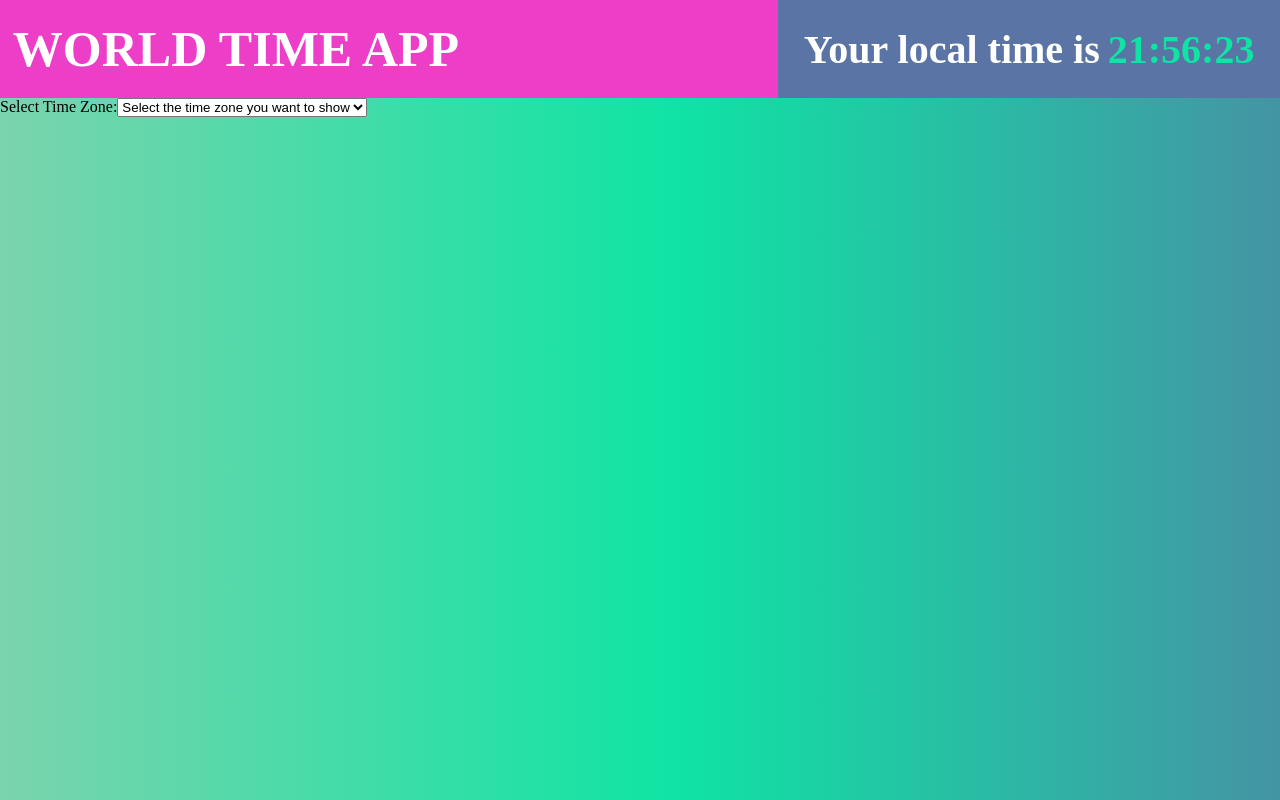
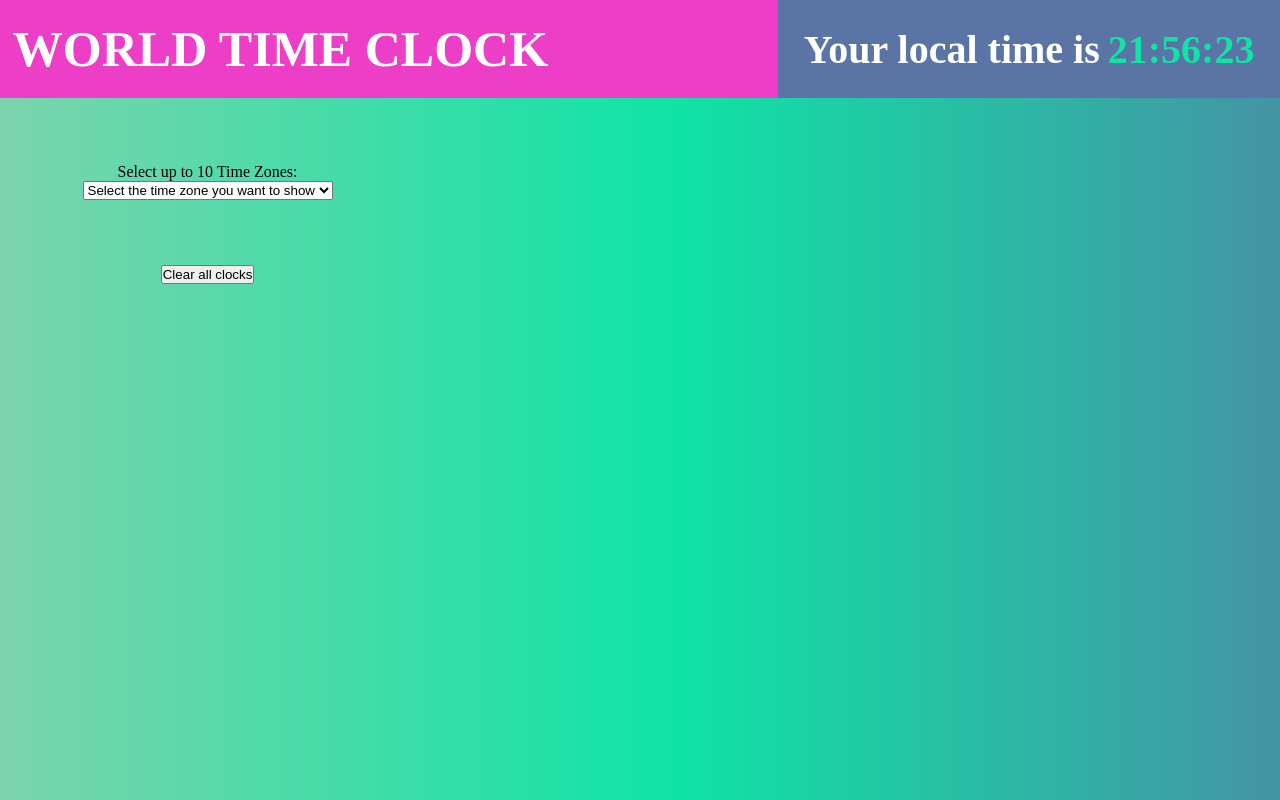
Before and after one commit to FLSfreedom/world-time-zones, a React (Vite) app: page / in a window 1280 px wide. Built offline with nearby package versions, Linux system fonts and the light colour scheme.

Commit message:
New button that allows to clear all the selected clocks at the same time

```diff
--- a/src/components/NavBar/NavBar.jsx
+++ b/src/components/NavBar/NavBar.jsx
@@ -7,7 +7,7 @@ const NavBar = () => {
   return (
     <div className="navBarMainStyle">
         <div className='navTitleStyle'>
-            WORLD TIME APP
+            WORLD TIME CLOCK
         </div>
         <div className='localClockInNavBar'>
           <div className='localClockInNavBarTextDiv'>
--- a/src/components/SelectorOfClocks/SelectorOfClocks.jsx
+++ b/src/components/SelectorOfClocks/SelectorOfClocks.jsx
@@ -8,7 +8,8 @@ const SelectorOfClocks = ({ timeZones, selectedTimeZone, onSelectZone }) => {
 
   return (
     <div>
-      <label htmlFor="selectorOfTimeZones">Select Time Zone:</label>
+      <label htmlFor="selectorOfTimeZones">Select
+      up to 10 Time Zones:</label>
       <select
         id="selectorOfTimeZones"
         value={selectedTimeZone}
--- a/src/components/WorldClocksOptions/WorldClocksOptions.css
+++ b/src/components/WorldClocksOptions/WorldClocksOptions.css
@@ -2,6 +2,15 @@
   display: flex;
   justify-content: space-between;
   align-items: center;
+}
+
+.selectorOfClocksAndClearButtonDiv {
+  display: flex;
+  flex-direction: column;
+  justify-content: space-evenly;
+  height: 250px;
+  align-items: center;
+  text-align: center;
 }
 
 .otherClocksContainer {
--- a/src/components/WorldClocksOptions/WorldClocksOptions.jsx
+++ b/src/components/WorldClocksOptions/WorldClocksOptions.jsx
@@ -18,13 +18,20 @@ const WorldClocksOptions = ({ timeZones }) => {
     }
   };
 
+  const clearAllClocks = () => {
+    setSelectedTimeZones([]);
+  };
+
   return (
     <div className='highDivContainerOfCardsAndSelector'>
-      <SelectorOfClocks
-        timeZones={timeZones}
-        selectedTimeZone={selectedTimeZones[0]}
-        onSelectZone={handleSelectTimeZone}
-      />
+      <div className='selectorOfClocksAndClearButtonDiv'>
+        <SelectorOfClocks
+          timeZones={timeZones}
+          selectedTimeZone={selectedTimeZones[0]}
+          onSelectZone={handleSelectTimeZone}
+        />
+        <button onClick={clearAllClocks}>Clear all clocks</button>
+      </div>
       <div className="otherClocksContainer">
         {selectedTimeZones.map((timeZone, index) => (
           <div key={index} className="clocksCards">
```
